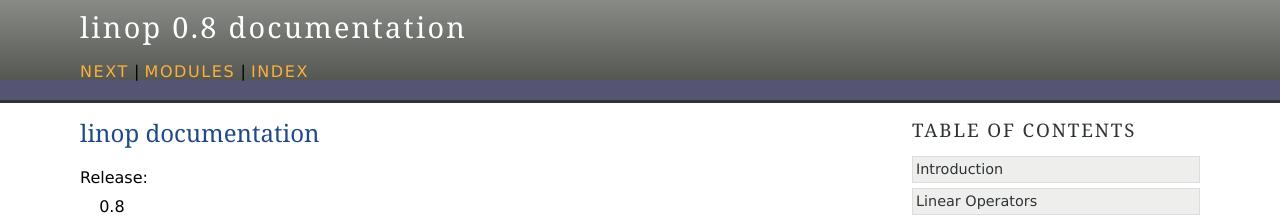
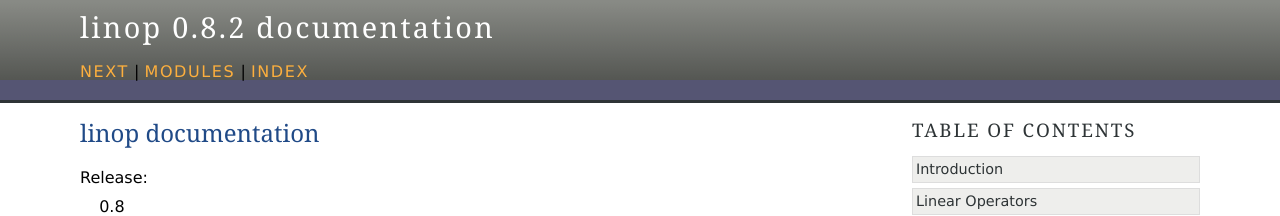
Before and after one commit to ghisvail/linop, a Sphinx documentation site: the page built from doc/source/index.rst, in a window 1280 px wide. Shown: the top 216 px of the page. Built offline with Sphinx 7.4.7, drawn with Linux system fonts in a browser that asks for light colours.

Commit message:
bump release version in sphinx conf

```diff
--- a/doc/source/conf.py
+++ b/doc/source/conf.py
@@ -51,7 +51,7 @@ copyright = u'2013, G. Vaillant'
 # The short X.Y version.
 version = '0.8'
 # The full version, including alpha/beta/rc tags.
-release = '0.8'
+release = '0.8.2'
 
 # The language for content autogenerated by Sphinx. Refer to documentation
 # for a list of supported languages.
```
